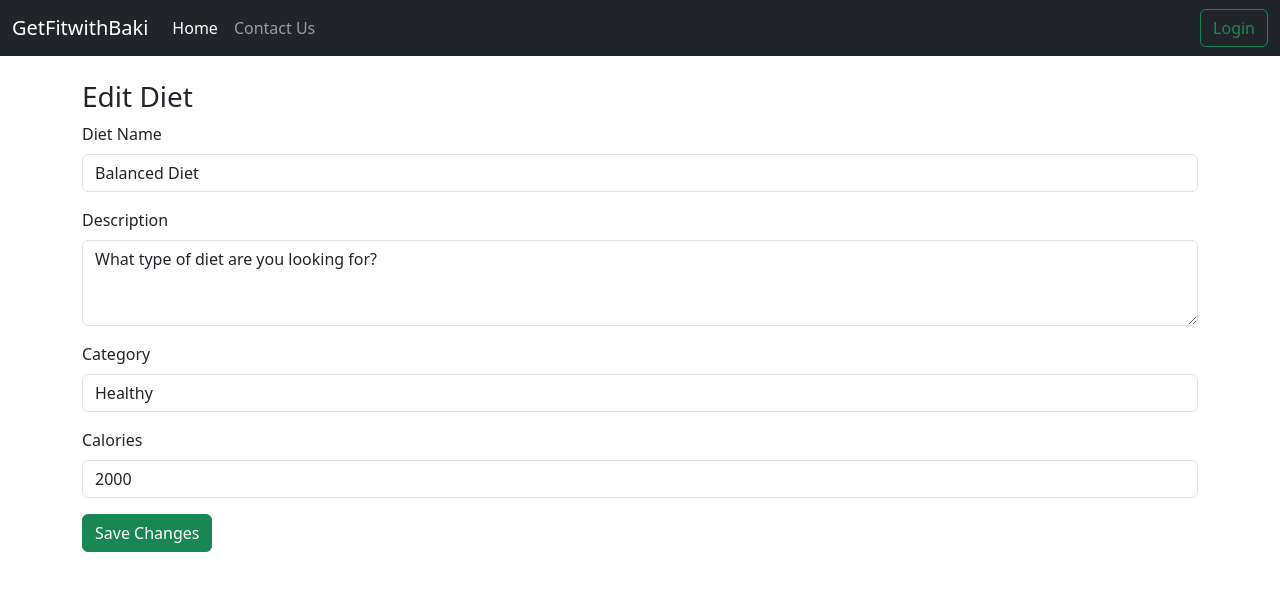
After one commit to AtharavD10/Devsecops, a Django app: page /diet/edit/1/ in a window 1280 px wide. The commit adds this page. Shown: the top 591 px of the page. Run offline with Django 5.2, Linux system fonts and the light colour scheme; data comes from the database, SQL or seed files in the repository; both versions use the stored data as it was after the commit.

Commit message:
New Code updated

```diff
--- a/Hello/settings.py
+++ b/Hello/settings.py
@@ -131,3 +131,5 @@ DEFAULT_AUTO_FIELD = 'django.db.models.BigAutoField'
 LOGIN_URL = 'login'
 LOGIN_REDIRECT_URL = 'main'
 LOGOUT_REDIRECT_URL = 'login'
+
+EMAIL_BACKEND = 'django.core.mail.backends.console.EmailBackend'
--- a/home/admin.py
+++ b/home/admin.py
@@ -1,4 +1,6 @@
 from django.contrib import admin
 from home.models import Contact
+from home.models import Diet
 # Register your models here.
 admin.site.register(Contact)
+admin.site.register(Diet)
--- a/home/models.py
+++ b/home/models.py
@@ -10,3 +10,12 @@ class Contact(models.Model):
 
     def __str__(self):
         return self.name
+
+class Diet(models.Model):
+    name = models.CharField(max_length=100)
+    description = models.TextField()
+    category = models.CharField(max_length=100)
+    calories = models.IntegerField()
+
+    def __str__(self):
+        return self.name
--- a/home/urls.py
+++ b/home/urls.py
@@ -1,17 +1,28 @@
 from django.urls import path
+from django.shortcuts import redirect
 from .views import index, contact, login_view, register_view, logout_view
-from django.shortcuts import redirect
+from django.contrib.auth import views as auth_views
 from . import views
-from django.contrib.auth.decorators import login_required
-from django.contrib.auth import views as auth_views
 
 urlpatterns = [
-    path('', lambda request: redirect('main') if request.user.is_authenticated else redirect('login'), name='root'),  # Redirect root URL to login
+    # Root URL redirects to main if authenticated, otherwise to login
+    path('', lambda request: redirect('main') if request.user.is_authenticated else redirect('login'), name='root'),
+
+    # Main pages
     path('main/', index, name='main'),  # Main page, protected by login
     path('contact/', contact, name='contact'),  # Contact page
     path('login/', login_view, name='login'),  # Login page
     path('register/', register_view, name='register'),  # Registration page
+    path('logout/', logout_view, name='logout'),  # Logout page
+
+    # Diet-related views
     path('diet/view/<int:diet_id>/', views.view_diet, name='view_diet'),
     path('diet/edit/<int:diet_id>/', views.edit_diet, name='edit_diet'),
-    path('logout/', logout_view, name='logout'),
+    path('diet/delete/<int:diet_id>/', views.delete_diet, name='delete_diet'),
+
+    # Password reset views
+    path('password-reset/', auth_views.PasswordResetView.as_view(template_name='password_reset.html'), name='password_reset'),
+    path('password-reset/done/', auth_views.PasswordResetDoneView.as_view(template_name='password_reset_done.html'), name='password_reset_done'),
+    path('reset/<uidb64>/<token>/', auth_views.PasswordResetConfirmView.as_view(template_name='password_reset_confirm.html'), name='password_reset_confirm'),
+    path('reset/done/', auth_views.PasswordResetCompleteView.as_view(template_name='password_reset_complete.html'), name='password_reset_complete'),
 ]
--- a/home/views.py
+++ b/home/views.py
@@ -1,4 +1,4 @@
-from django.shortcuts import render, redirect
+from django.shortcuts import render, redirect, get_object_or_404
 from datetime import datetime
 from home.models import Contact
 from django.contrib import messages
@@ -6,6 +6,8 @@ from django.contrib.auth.models import User
 from django.contrib.auth import authenticate, login
 from django.contrib.auth.decorators import login_required
 from django.contrib.auth import logout
+from home.models import Diet
+from django import forms
 
 # Create your views here.
 
@@ -60,20 +62,42 @@ def register_view(request):
             messages.error(request, "Passwords do not match")
     return render(request, 'register.html')
 
-def view_diet(request, diet_id):
-    # Retrieve the diet plan from the database using diet_id
-    # Render a template to display the diet plan
-    return render(request, 'view_diet.html', {'diet_id': diet_id})
-
-def edit_diet(request, diet_id):
-    # Retrieve the diet plan from the database and handle the editing
-    if request.method == 'POST':
-        # Handle form submission and update the diet plan
-        return redirect('index')
-    # Render a form for editing the diet plan
-    return render(request, 'edit_diet.html', {'diet_id': diet_id})
-
 def logout_view(request):
     logout(request)  # Logs out the user
     messages.success(request, "You have been logged out successfully.")
     return redirect('login')  # Redirects to the login page after logging out
+
+# View a specific diet
+def view_diet(request, diet_id):
+    diet = get_object_or_404(Diet, id=diet_id)
+    return render(request, 'view_diet.html', {'diet': diet})
+
+# Edit a specific diet
+def edit_diet(request, diet_id):
+    diet = get_object_or_404(Diet, id=diet_id)
+
+    if request.method == 'POST':
+        # Update the diet details
+        diet.name = request.POST['name']
+        diet.description = request.POST['description']
+        diet.category = request.POST['category']
+        diet.calories = request.POST['calories']
+        diet.save()
+
+        messages.success(request, "Diet updated successfully!")
+        return redirect('view_diet', diet_id=diet.id)
+
+    return render(request, 'edit_diet.html', {'diet': diet})
+
+# Delete a specific diet
+def delete_diet(request, diet_id):
+    # Prevent deleting the diet with ID 1
+    if diet_id == 1:
+        messages.error(request, "Diet with ID 1 cannot be deleted.")
+        return redirect('main')  # Redirect to the main page (or wherever you want)
+
+    # If not diet ID 1, proceed to delete
+    diet = get_object_or_404(Diet, id=diet_id)
+    diet.delete()
+    messages.success(request, "Diet deleted successfully!")
+    return redirect('main')
--- /dev/null
+++ b/templates/edit_diet.html
@@ -0,0 +1,29 @@
+{% extends "base.html" %}
+
+{% block title %} Edit Diet {% endblock title %}
+
+{% block body %}
+<div class="container my-4">
+    <h3>Edit Diet</h3>
+    <form method="POST">
+        {% csrf_token %}
+        <div class="mb-3">
+            <label for="name" class="form-label">Diet Name</label>
+            <input type="text" class="form-control" id="name" name="name" value="{{ diet.name }}" required>
+        </div>
+        <div class="mb-3">
+            <label for="description" class="form-label">Description</label>
+            <textarea class="form-control" id="description" name="description" rows="3" required>{{ diet.description }}</textarea>
+        </div>
+        <div class="mb-3">
+            <label for="category" class="form-label">Category</label>
+            <input type="text" class="form-control" id="category" name="category" value="{{ diet.category }}" required>
+        </div>
+        <div class="mb-3">
+            <label for="calories" class="form-label">Calories</label>
+            <input type="number" class="form-control" id="calories" name="calories" value="{{ diet.calories }}" required>
+        </div>
+        <button type="submit" class="btn btn-success">Save Changes</button>
+    </form>
+</div>
+{% endblock %}
--- a/templates/login.html
+++ b/templates/login.html
@@ -29,6 +29,7 @@
                 </div>
                 <div class="d-flex justify-content-between">
                     <a href="{% url 'register' %}">Create an account</a>
+                    <a href="{% url 'password_reset' %}">Forgot Password?</a>  <!-- New link for password reset -->
                     <button type="submit" class="btn btn-primary">Login</button>
                 </div>
             </form>
```
Also changed, not shown: templates/index.html (+10 -43 lines), templates/password_reset.html (added, +20 -0 lines), templates/password_reset_complete.html (added, +9 -0 lines), templates/password_reset_confirm.html (added, +24 -0 lines), templates/password_reset_done.html (added, +9 -0 lines), templates/view_diet.html (added, +21 -0 lines), db.sqlite3, home/migrations/0002_diet.py (added).
